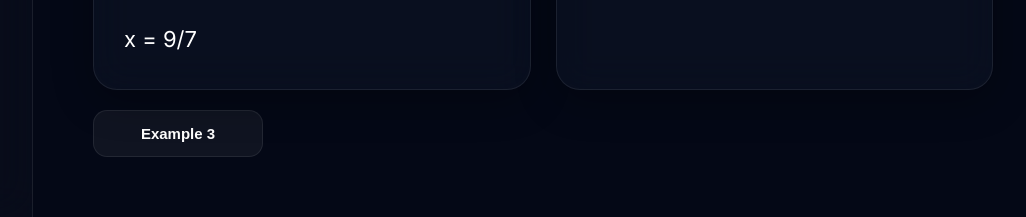
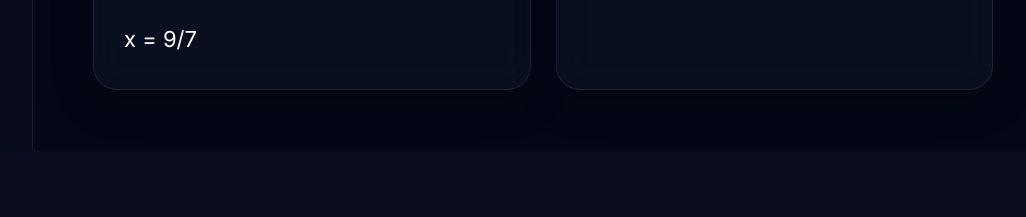
Before and after one commit to procisss/GaussElimination, a Flask app: page /examples in a window 1280 px wide. Shown: the part 2910-3127 px from the top of the page, without its empty margins (227-1253 px from the left). After the commit the page ends 3060 px from the top, so only its background shows below. Run offline with Flask 3, Linux system fonts and the light colour scheme.

Commit message:
updated examples

```diff
--- a/templates/examples.html
+++ b/templates/examples.html
@@ -635,20 +635,10 @@ with Partial Pivoting
 
 </div>
 
+
 <!-- ========================= -->
 <!-- EXAMPLE 3 -->
-
-
-<button
-type="button"
-class="tab-btn"
-onclick="showExample(3)">
-
-    Example 3
-
-</button>
-
-
+<!-- ========================= -->
 
 <div id="example3" class="example-content">
 
@@ -811,6 +801,12 @@ onclick="showExample(3)">
 
             </p>
 
+            <div class="math">
+
+                R₂ ↔ R₃
+
+            </div>
+
             <div class="matrix-step">
 
                 [ 3    1     2    -1 | 12 ]
```
